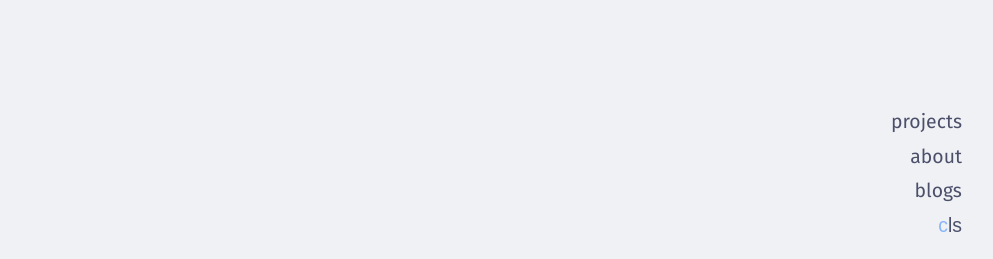
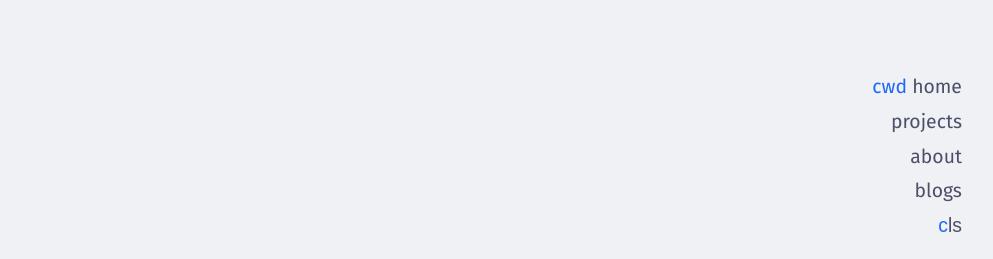
Before and after one commit to anthonyprime202/priyanshupanda, a SvelteKit app: page / in a window 1280 px wide. Both pictures are taken after a click on the button "ls". Shown: the part 538-797 px from the top of the page, without its empty margins (260-1253 px from the left). Built offline with nearby package versions, Linux system fonts and the light colour scheme; some icons are missing.

Commit message:
Completed theme switching logic

```diff
--- a/src/app.scss
+++ b/src/app.scss
@@ -1,17 +1,21 @@
 :root {
---accent-color: #89b4fa;
+  --accent-color: #1e66f5;
+  --background: #eff1f5;
+  --background-secondary: #ccd0da;
+  --color: #4c4f69;
+  --color-secondary: #5c5f77;
+}
 
+html.dark {
+  --accent-color: #89b4fa;
   --background: #1e1e2e;
   --background-secondary: #313244;
   --color: #cdd6f4;
   --color-secondary: #bac2de;
+}
 
-  @media (prefers-color-scheme: light) {
-    --background: #eff1f5;
-    --background-secondary: #ccd0da;
-    --color: #4c4f69;
-    --color-secondary: #5c5f77;
-  }
+html.theme-transition * {
+  transition: background-color 0.3s, color 0.3s;
 }
 
 * {
--- /dev/null
+++ b/src/lib/types.ts
@@ -0,0 +1 @@
+export type Theme = "dark" | "light" | "system";
--- a/src/routes/+layout.svelte
+++ b/src/routes/+layout.svelte
@@ -1,29 +1,86 @@
 <script lang="ts">
-	import { fly } from 'svelte/transition';
-	import '../app.scss';
+	import "../app.scss";
+
+	import { fly } from "svelte/transition";
+	import { browser } from "$app/environment";
+	import { onMount } from "svelte";
+	import { page } from "$app/state";
+	import type { Theme } from "$lib/types";
+	import Icon from "@iconify/svelte";
+
 	let { children } = $props();
 
+	// Nav part of the code
 	let showNav = $state(false);
 	let hoveredNavPos = $state<number | null>(null);
 	let navItems = $state([
-		{ pos: 0, label: 'projects', href: '/projects' },
-		{ pos: 1, label: 'about', href: '/about' },
-		{ pos: 2, label: 'blogs', href: '/blogs' },
+		{ pos: 0, label: "home", href: "/" },
+		{ pos: 1, label: "projects", href: "/projects" },
+		{ pos: 2, label: "about", href: "/about" },
+		{ pos: 3, label: "blogs", href: "/blogs" },
 	]);
+
+	function getInitialTheme(): Theme {
+		const storedTheme = browser && localStorage.getItem("theme");
+		return !storedTheme ? "system" : storedTheme === "dark" ? storedTheme : "light";
+	}
+
+	let theme = $state<Theme>(getInitialTheme());
+	let themeIcons = {
+		dark: "lucide:moon",
+		light: "lucide:sun",
+		system: "lucide:sun-moon",
+	};
+
+	function toggleTheme() {
+		theme = theme === "dark" ? "light" : theme === "light" ? "system" : "dark";
+	}
+
+	$effect(() => {
+		let isDark = false;
+		switch (theme) {
+			case "dark":
+			case "light":
+				localStorage.setItem("theme", theme);
+				isDark = theme === "dark";
+				break;
+			case "system":
+				localStorage.removeItem("theme");
+				isDark = window.matchMedia("(prefers-color-scheme: dark)").matches;
+				break;
+		}
+		document.documentElement.classList.toggle("dark", isDark);
+	});
+
+	onMount(() => {
+		window.matchMedia("(prefers-color-scheme: dark)").addEventListener("change", (e) => {
+			if (theme === "system") {
+				document.documentElement.classList.toggle("dark", e.matches);
+			}
+		});
+		requestAnimationFrame(() => {
+			// Delay until after first paint so that it doesn't give flashbang 💥
+			document.documentElement.classList.add("theme-transition");
+		});
+	});
 </script>
+
+<button class="theme-button" onclick={toggleTheme}><Icon icon={themeIcons[theme]} /></button>
 
 <nav>
 	{#if showNav}
 		<ul>
-			{#each navItems as { pos, label, href } (pos)}
+			{#each navItems as { pos, label, href }}
 				<li
+					class:hidden={href === page.url.pathname}
 					in:fly|global={{ x: 20, duration: 250, delay: pos * 50 }}
 					out:fly|global={{ x: 20, duration: 250 }}
+					translate="yes"
 					onmouseenter={() => (hoveredNavPos = pos)}
 					onmouseleave={() => (hoveredNavPos = null)}
 				>
-					{#if hoveredNavPos === pos}
-						<span class="hover-text-span" transition:fly|global={{ duration: 250, x: -20 }}>cd</span
+					{#if hoveredNavPos === pos || href === page.url.pathname}
+						<span class="hover-text-span" transition:fly|global={{ duration: 250, x: -20 }}>c{#if href === page.url.pathname}<span transition:fly|global={{ duration: 250, y: -20 }}>w</span>{/if}d</span
 						>
 					{/if}
 
@@ -32,7 +89,7 @@
 			{/each}
 		</ul>
 	{/if}
-	<button onclick={() => (showNav = !showNav)}>
+	<button class="nav-button" onclick={() => (showNav = !showNav)}>
 		{#if showNav}
 			<span class="hover-text-span" transition:fly|global={{ duration: 250, x: -20 }}>c</span>
 		{/if}ls
@@ -69,8 +126,9 @@
 		list-style: none;
 		position: relative;
 		width: fit-content;
+
 		&::after {
-			content: '';
+			content: "";
 			background: var(--accent-color);
 			width: 0;
 			height: 2px;
@@ -86,7 +144,7 @@
 	}
 
 	li,
-	button {
+	.nav-button {
 		padding-block: 0.3em;
 	}
 
@@ -98,4 +156,11 @@
 	.hover-text-span {
 		color: var(--accent-color);
 	}
+
+	.theme-button {
+		position: absolute;
+		top: 1em;
+		right: 3em;
+		font-size: 1.3em;
+	}
 </style>
```
Also changed, not shown: src/lib/theme.ts (deleted, +0 -16 lines).
